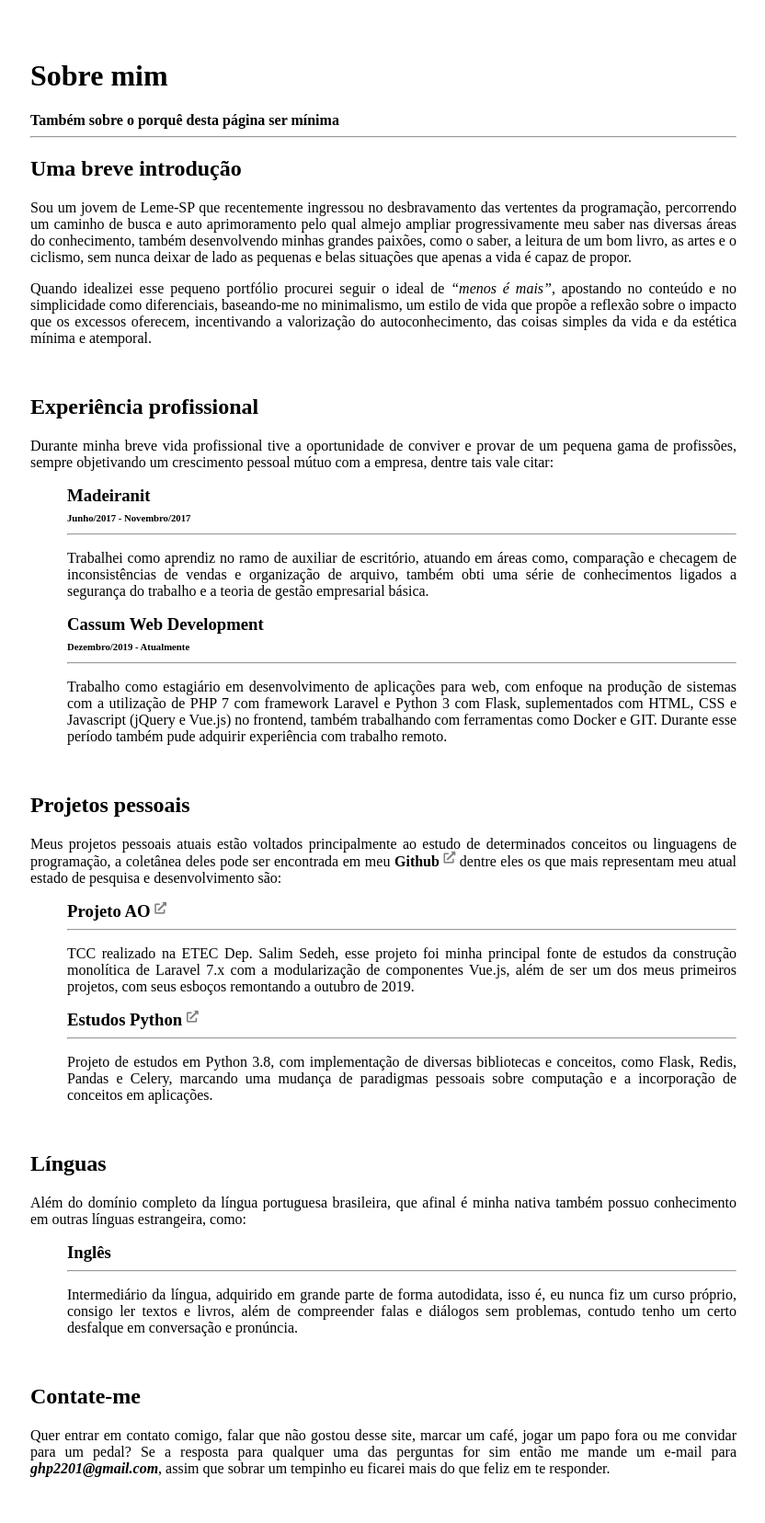
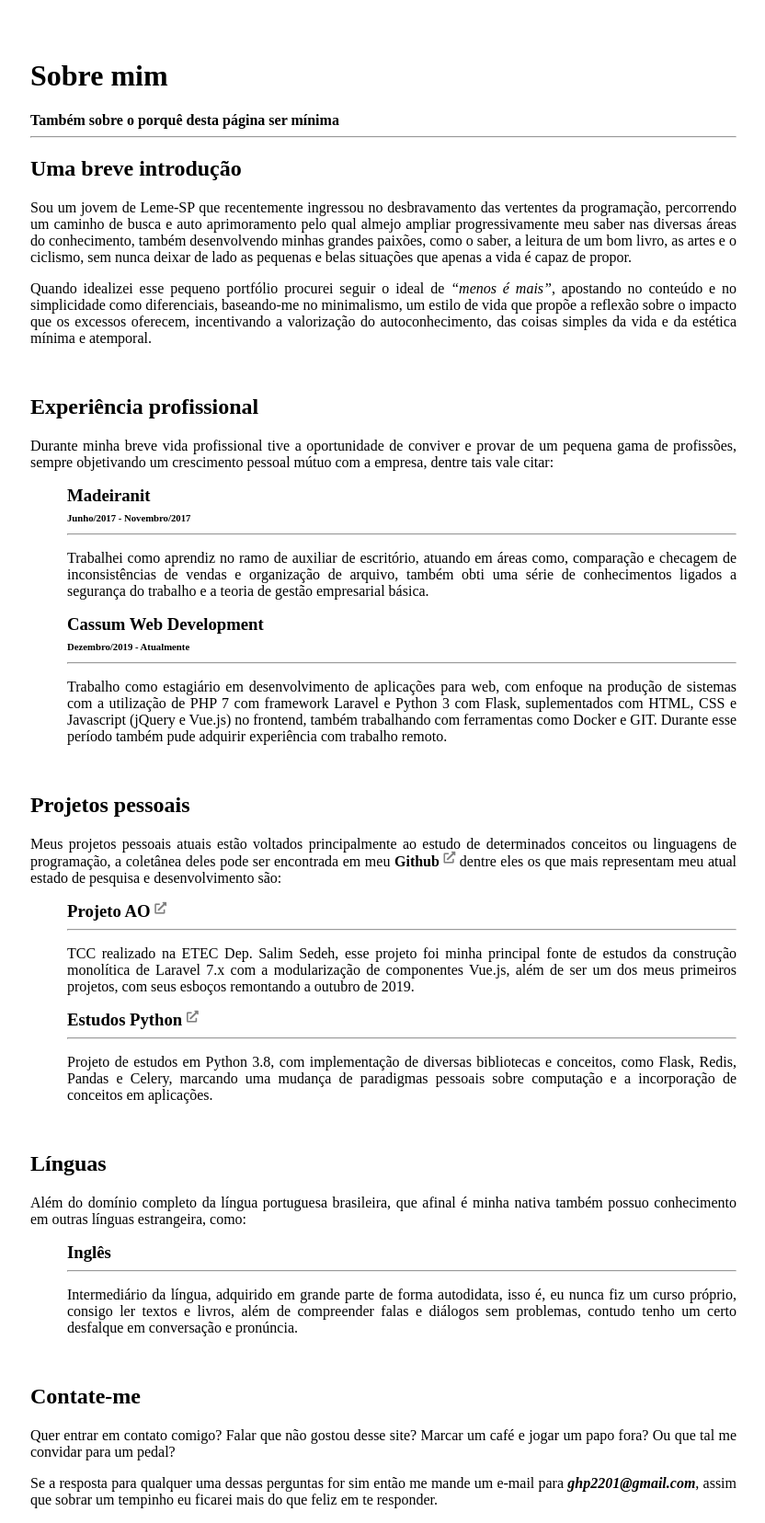
Before and after one commit to gustapinto/gustapinto.github.io, a Jekyll site: the page built from index.md, in a window 1280 px wide. Shown: the whole page at 92% size, without its empty margins (223-1055 px from the left). Built offline with Jekyll 4.4.1, drawn with Linux system fonts in a browser that asks for light colours; nearby versions of some CDN libraries; before the commit the page ends 1622 px from its top, so only the background shows below that.

Commit message:
Reformulate Contact me section

```diff
--- a/index.md
+++ b/index.md
@@ -79,7 +79,9 @@ também possuo conhecimento em outras línguas estrangeira, como:
 <div class="spacer"></div>
 
 ## Contate-me
-Quer entrar em contato comigo, falar que não gostou desse site, marcar um café,
-jogar um papo fora ou me convidar para um pedal? Se a resposta para qualquer
-uma das perguntas for sim então me mande um e-mail para ***ghp2201@gmail.com***,
-assim que sobrar um tempinho eu ficarei mais do que feliz em te responder.
+Quer entrar em contato comigo? Falar que não gostou desse site? Marcar um café e
+jogar um papo fora? Ou que tal me convidar para um pedal?
+
+Se a resposta para qualquer uma dessas perguntas for sim então me mande um e-mail
+para ***ghp2201@gmail.com***, assim que sobrar um tempinho eu ficarei mais do
+que feliz em te responder.
```
